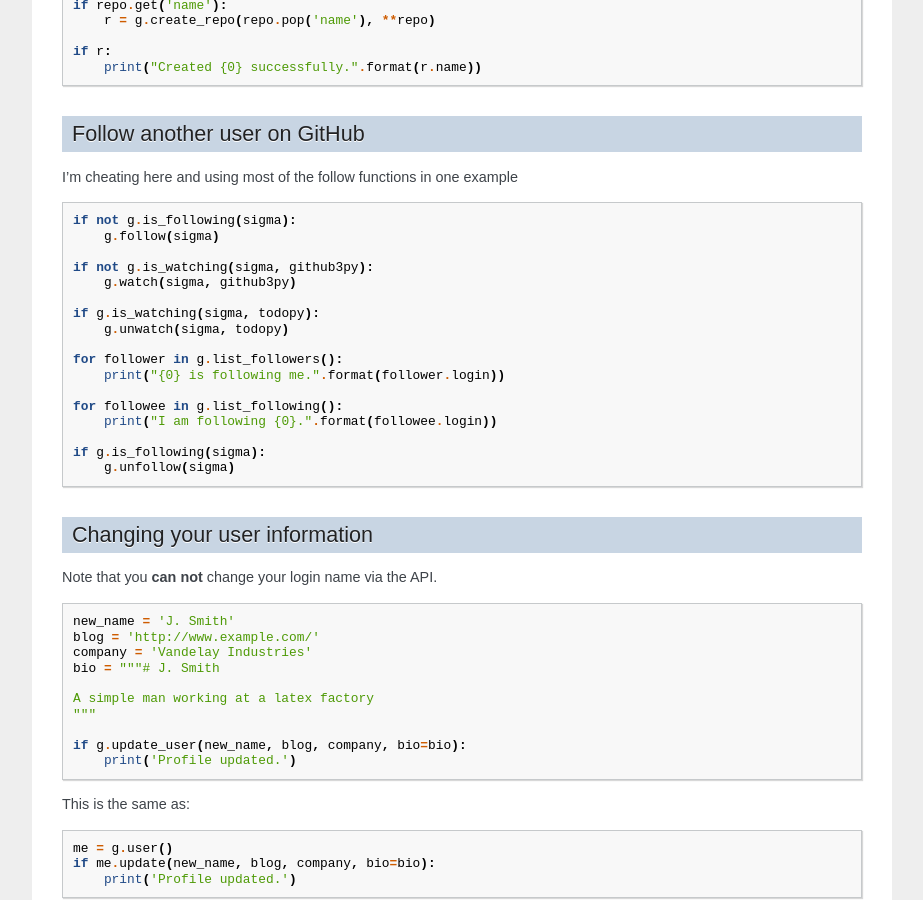
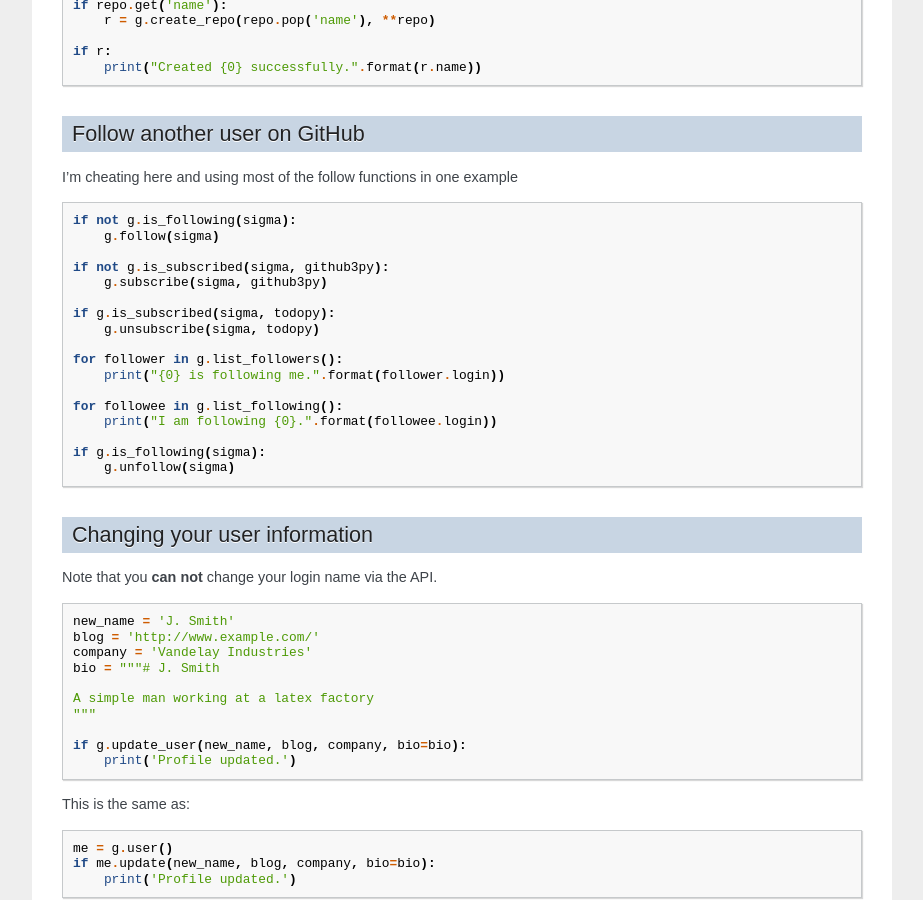
Before and after one commit to sigmavirus24/github3.py, a Sphinx documentation site: the page built from docs/examples/github.rst, in a window 1280 px wide and 900 px high, scrolled down 1899 px. Shown: the whole window, without its empty margins (198-1121 px from the left). Built offline with Sphinx 7.4.7, drawn with Linux system fonts in a browser that asks for light colours.

Commit message:
*watch* methods does not exist

```diff
--- a/docs/examples/github.rst
+++ b/docs/examples/github.rst
@@ -131,11 +131,11 @@ I'm cheating here and using most of the follow functions in one example
     if not g.is_following(sigma):
         g.follow(sigma)
 
-    if not g.is_watching(sigma, github3py):
-        g.watch(sigma, github3py)
+    if not g.is_subscribed(sigma, github3py):
+        g.subscribe(sigma, github3py)
 
-    if g.is_watching(sigma, todopy):
-        g.unwatch(sigma, todopy)
+    if g.is_subscribed(sigma, todopy):
+        g.unsubscribe(sigma, todopy)
 
     for follower in g.list_followers():
         print("{0} is following me.".format(follower.login))
```
